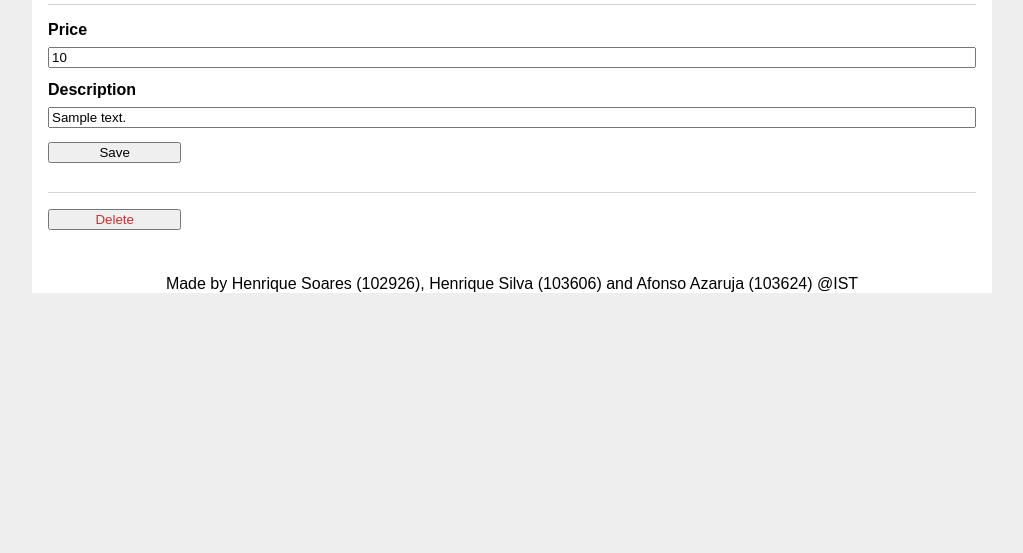
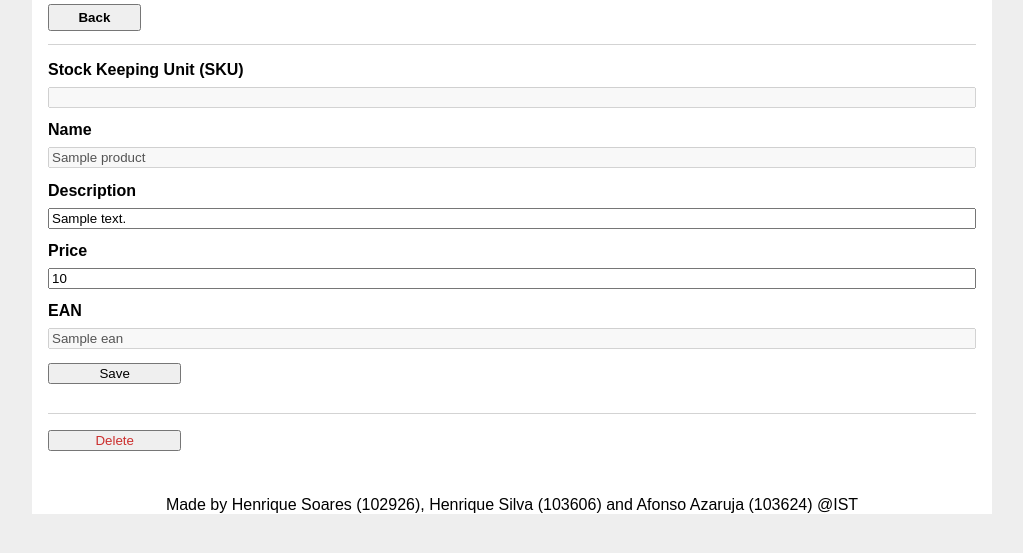
Before and after one commit to henriqueeapsilva/ist-bd-2023, a Python web app: template web/templates/products/update.html in a window 1280 px wide. Shown: the part 130-683 px from the top of the page, without its empty margins (128-1151 px from the left). Run offline with Jinja, Linux system fonts and the light colour scheme; the template is opened without the code that fills it: most values are stand-ins (such as "Sample title", 1, 10 or a date in 2020).

Commit message:
reviewed products.

```diff
--- a/web/templates/account/update.html
+++ b/web/templates/account/update.html
@@ -2,7 +2,6 @@
 
 {% block header %}
   <h1>{% block title %}Conta {{ account['account_number'] }} | Edit{% endblock %}</h1>
-    <button onclick="history.back()" style="margin-right:2000px"> Back</button>
 {% endblock %}
 
 {% block content %}
--- a/web/templates/products/update.html
+++ b/web/templates/products/update.html
@@ -2,14 +2,23 @@
 
 {% block header %}
   <h1>{% block title %}Product {{ product['name'] }} | Edit{% endblock %}</h1>
+<div class="main">
+    <button onclick="history.back()" class="top-left"> Back</button>
+</div>
 {% endblock %}
 
 {% block content %}
   <form method="post">
-    <label for="price"> Price</label>
-    <input name="price" id="price" type="number" min="0.00" step="0.01" placeholder="0.00" value="{{ request.form['price'] or product['price'] }}" required>
+    <label for="sku"> Stock Keeping Unit (SKU)</label>
+    <input name="sku" id="sku" type="number" value="{{ product['sku'] }}" disabled>
+    <label for="name"> Name</label>
+    <input name="name" id="name" type="text" value="{{ product['name'] }}" disabled>
     <label for="desciption"> Description</label>
     <input name="description" id="description" type="text" value="{{ request.form['description'] or product['description'] }}" enabled>
+    <label for="price"> Price</label>
+    <input name="price" id="price" type="number" min="0.00" step="0.01" placeholder="0.00" value="{{ request.form['price'] or product['price'] }}" enabled>
+    <label for="ean"> EAN</label>
+    <input name="ean" id="ean" type="numeric" value="{{ product['ean'] }}" disabled>
     <input type="submit" value="Save">
   </form>
   <hr>
```
Also changed, not shown: web/templates/products/index.html (+5 -5 lines), web/templates/products/register.html (+5 -2 lines), 1 other file.
